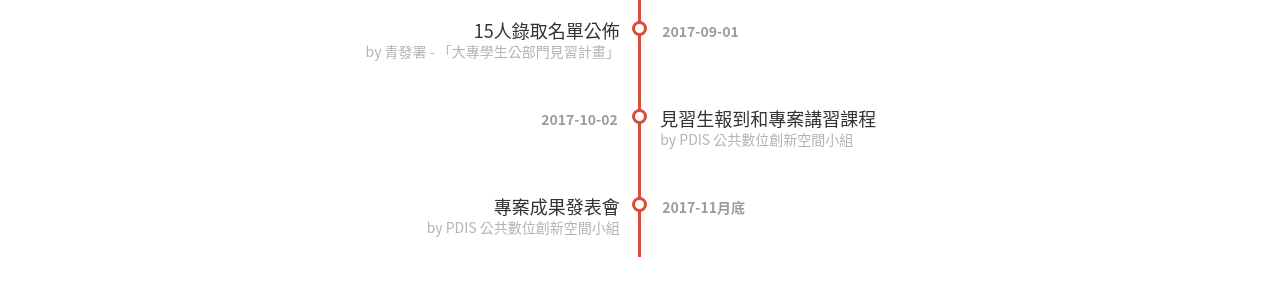
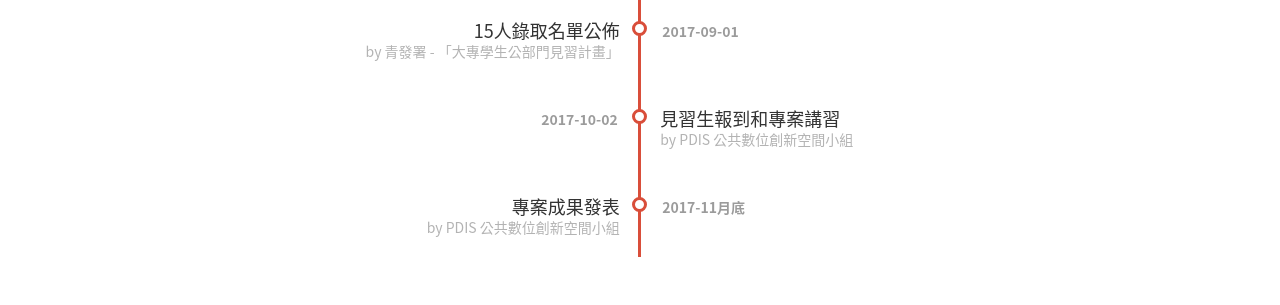
Before and after one commit to PDIS/ray2018, a Jekyll site: the page built from docs/index.html, in a window 1280 px wide and 900 px high, scrolled down 1778 px. Shown: the part 155-460 px from the top of the window. Built offline with Jekyll 4.4.1, drawn with Linux system fonts in a browser that asks for light colours.

Commit message:
Update timeline.json

```diff
--- a/docs/_data/timeline.json
+++ b/docs/_data/timeline.json
@@ -25,12 +25,12 @@
         "date": "2017-09-01"
     },
     {
-        "title": "見習生報到和專案講習課程",
+        "title": "見習生報到和專案講習",
         "owner": "by PDIS 公共數位創新空間小組",
         "date": "2017-10-02"
     },
     {
-        "title": "專案成果發表會",
+        "title": "專案成果發表",
         "owner": "by PDIS 公共數位創新空間小組",
         "date": "2017-11月底"
     }
```
